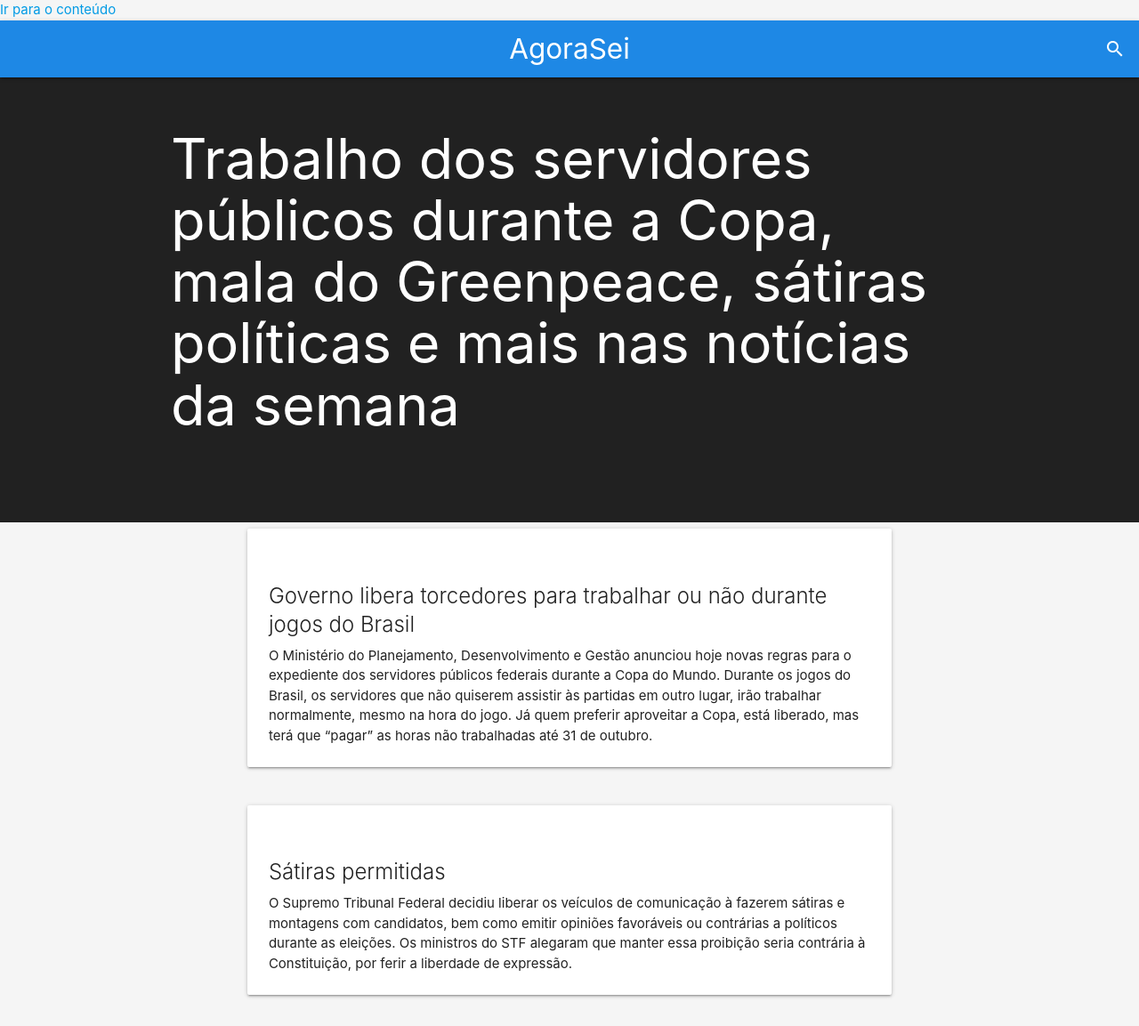
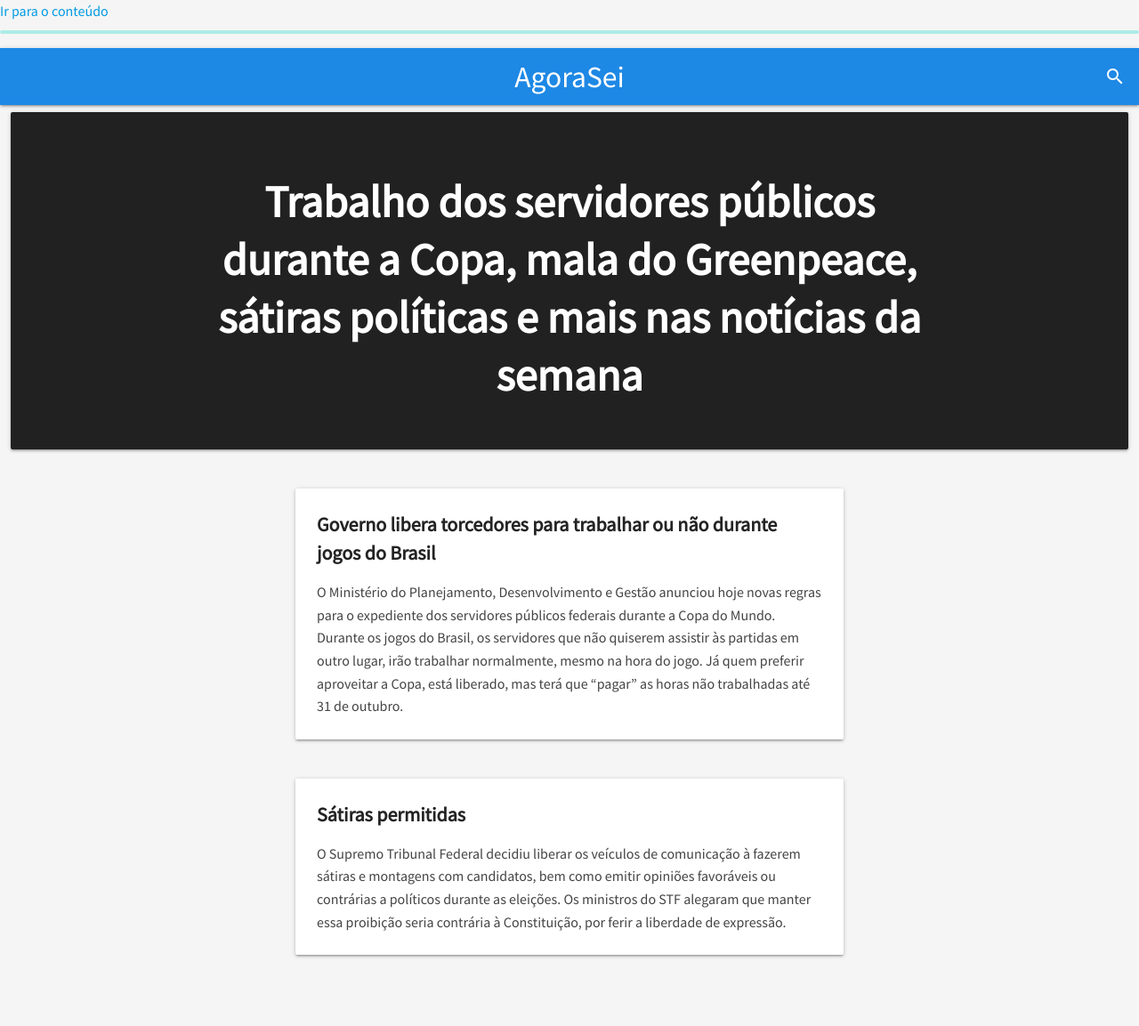
Before and after one commit to agorasei/agorasei.github.io, a Jekyll site: the page built from giro-1.html, in a window 1280 px wide and 1153 px high. Shown: the whole window at 89% size. Built offline with Jekyll 4.4.1, drawn with Linux system fonts in a browser that asks for light colours.

Commit message:
Layout for detail page

```diff
--- a/_includes/head.html
+++ b/_includes/head.html
@@ -3,6 +3,7 @@
     <head>
     	<title>Agora Sei</title>
 		<link href="https://fonts.googleapis.com/icon?family=Material+Icons" rel="stylesheet">
+		<link href="https://fonts.googleapis.com/css?family=Source+Sans+Pro" rel="stylesheet">
 		 <link rel="stylesheet" href="https://cdnjs.cloudflare.com/ajax/libs/materialize/1.0.0-rc.2/css/materialize.min.css">
 		 <link href="{{ root_url }}/assets/css/style.css" media="screen" rel="stylesheet">
 
--- a/_includes/header-detail.html
+++ b/_includes/header-detail.html
@@ -2,6 +2,8 @@
 
     <body class="grey lighten-4">
       <a class="shortcut" href="#mainContent"><span>Ir para o conteúdo</span></a>
+
+      <div class="progress" data-progress="0"></div>
 
       <header class="navbar-fixed">
         <nav class=" blue darken-1">
--- /dev/null
+++ b/_sass/base.scss
@@ -0,0 +1,13 @@
+$font-family: 'Source Sans Pro', sans-serif !default;
+$font-light: 300;
+$font-regular: 400;
+$font-heavy: 900;
+$text-color: #444;
+
+$line-height: 1.6em;
+
+html, body {
+  font: $font-regular 1rem $font-family;
+  line-height: $line-height;
+  color: $text-color;
+}
--- a/_sass/components/detail.scss
+++ b/_sass/components/detail.scss
@@ -1,3 +1,34 @@
 .drops {
 
+	.card {
+		.card-title {
+			font-size: 1.375rem;
+			font-weight: 700;
+			margin: 0 0 1rem 0;
+			color: #232323;
+		}
+	}
+
 }
+
+// Small size screens
+@media (max-width: 600px) {
+
+}
+
+// Medium size
+@media (min-width: 601px) and (max-width: 991px) {
+
+}
+
+// Desktop and large devices
+@media (min-width: 992px) {
+	.headline {
+		.headline-title {
+			font-size: 3.125rem;
+			font-weight: 900;
+			line-height: 1.3em;
+			text-align: center;
+		}
+	}
+}
--- a/assets/css/style.scss
+++ b/assets/css/style.scss
@@ -1,4 +1,5 @@
 ---
 ---
 
+@import "base";
 @import "components/detail";
--- a/giro-1.html
+++ b/giro-1.html
@@ -2,18 +2,22 @@
 layout: detail
 ---
 
-	<section class="headline section parallax-container no-pad-bot cover grey darken-4">
-		<div class="container">
-			<h1 class="headline-title white-text">Trabalho dos servidores públicos durante a Copa, mala do Greenpeace, sátiras políticas e mais nas notícias da semana</h1>
-			<p class="headline-complement white-text"></p>
-			<p class="headline-update white-text"></p>
-		</div>
-	</section>
-
-	<section class="drops container">
+	<section class="drops">
 
 		<div class="row">
-			<article class="col s12 l10 offset-l1">
+			<div class="col s12 l12">
+				<div class="card headline grey darken-4">
+					<div class="card-content container">
+						<h1 class="headline-title white-text">Trabalho dos servidores públicos durante a Copa, mala do Greenpeace, sátiras políticas e mais nas notícias da semana</h1>
+						<p class="headline-complement white-text"></p>
+						<p class="headline-update white-text"></p>
+					</div>
+				</div>
+			</div>
+		</div>
+
+		<div class="row">
+			<article class="col s12 m10 offset-m1 l6 offset-l3">
 				<div class="card white">
 					<div class="card-content">
 						<h2 class="card-title">Governo libera torcedores para trabalhar ou não durante jogos do Brasil</h2>
@@ -24,7 +28,7 @@ layout: detail
 		</div>
 
 		<div class="row">
-			<article class="col s12 l10 offset-l1">
+			<article class="col s12 m10 offset-m1 l6 offset-l3">
 				<div class="card white">
 					<div class="card-content">
 						<h2 class="card-title">Sátiras permitidas</h2>
```
